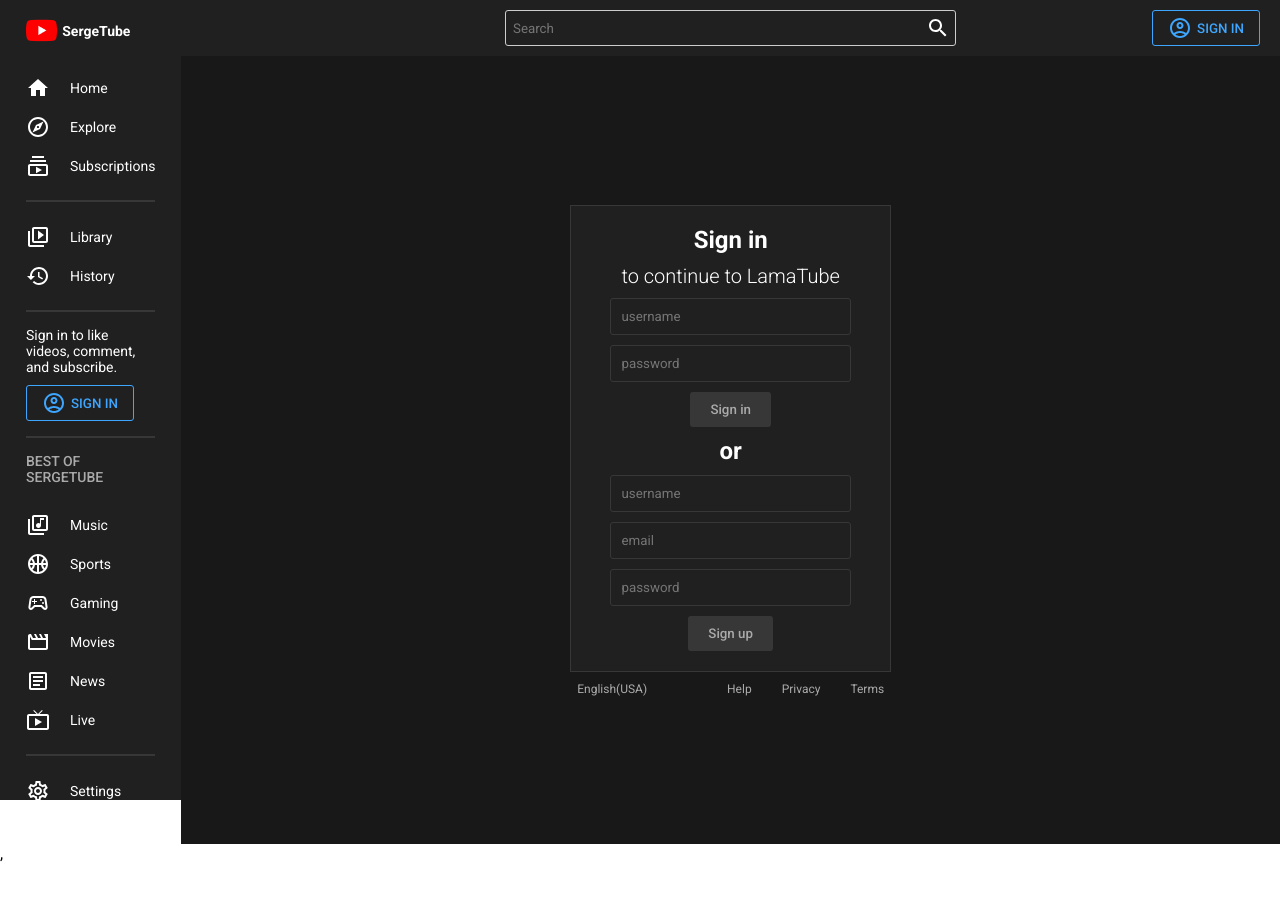
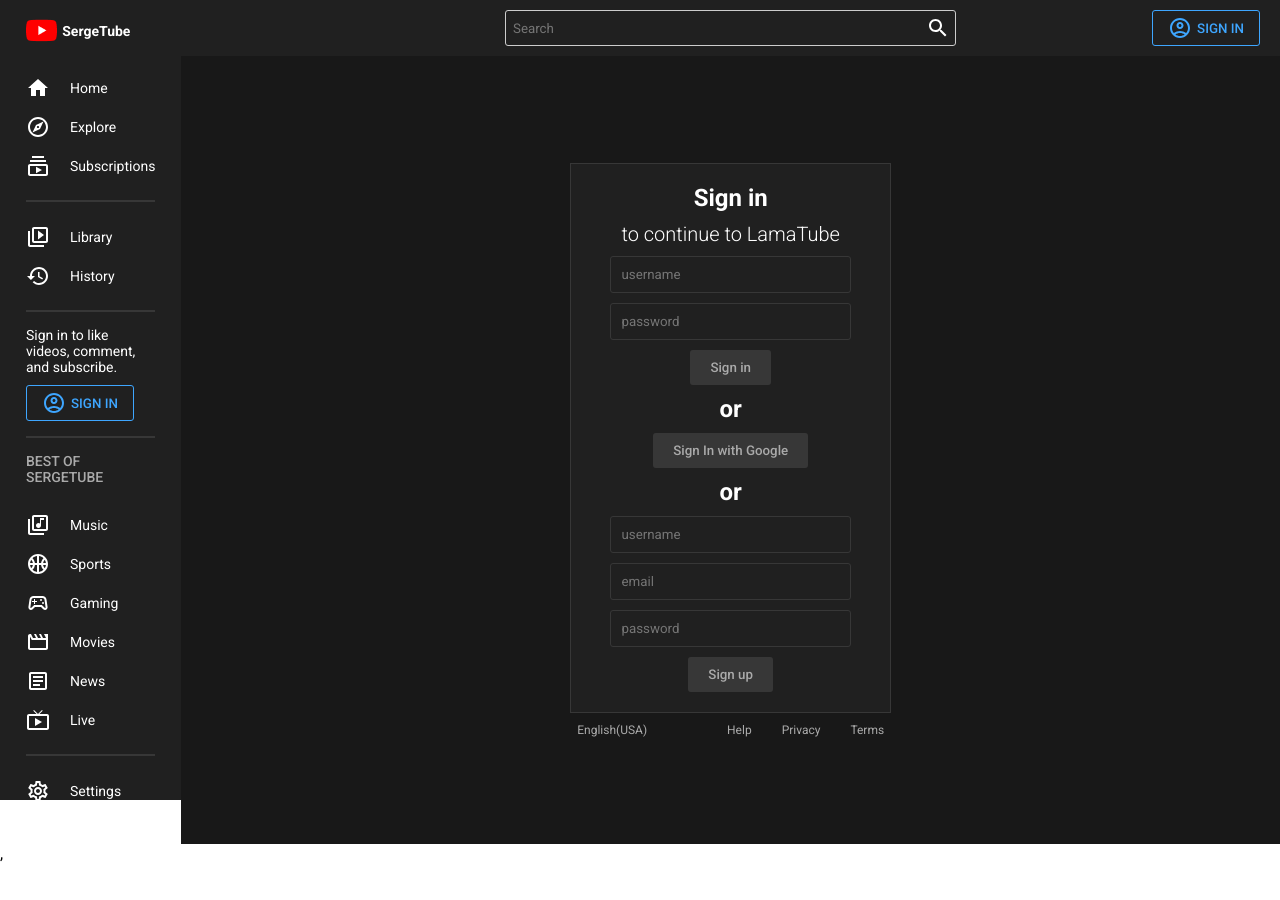
Before and after one commit to yehret/youtube-clone, a React (Create React App) app: page /signin in a window 1280 px wide. Shown: the top 900 px of the page. Built offline with nearby package versions, Linux system fonts and the light colour scheme.

Commit message:
google sign in

```diff
--- a/src/firebase.js
+++ b/src/firebase.js
@@ -3,7 +3,7 @@
 
 
 const firebaseConfig = {
-  apiKey: import.meta.env.FIREBASE_API,
+  apiKey: 'AIzaSyDyPxBkzmcOs7FxfqRmWOIFcNBYS6dikuI',
   authDomain: "video-88af6.firebaseapp.com",
   projectId: "video-88af6",
   storageBucket: "video-88af6.appspot.com",
--- a/src/pages/SignIn.jsx
+++ b/src/pages/SignIn.jsx
@@ -4,6 +4,8 @@
 import { useDispatch } from 'react-redux';
 import { loginStart, loginSuccess, loginFailure } from '../redux/userSlice.js';
 import { useNavigate } from 'react-router-dom';
+import { auth, provider } from '../firebase.js';
+import { signInWithPopup } from 'firebase/auth';
 
 const Container = styled.div`
   display: flex;
@@ -90,6 +92,25 @@
     }
   };
 
+  const signInWithGoogle = async () => {
+    dispatch(loginStart());
+    signInWithPopup(auth, provider)
+      .then((result) => {
+        axios
+          .post('http://localhost:8800/api/auth/google', {
+            name: result.user.displayName,
+            email: result.user.email,
+            img: result.user.photoURL,
+          })
+          .then((res) => {
+            dispatch(loginSuccess(res.data));
+          });
+      })
+      .catch((err) => {
+        loginFailure();
+      });
+  };
+
   return (
     <Container>
       <Wrapper>
@@ -102,6 +123,8 @@
           onChange={(e) => setPassword(e.target.value)}
         />
         <Button onClick={handleLogin}>Sign in</Button>
+        <Title>or</Title>
+        <Button onClick={signInWithGoogle}>Sign In with Google</Button>
         <Title>or</Title>
         <Input placeholder="username" onChange={(e) => setName(e.target.value)} />
         <Input placeholder="email" onChange={(e) => setEmail(e.target.value)} />
```
